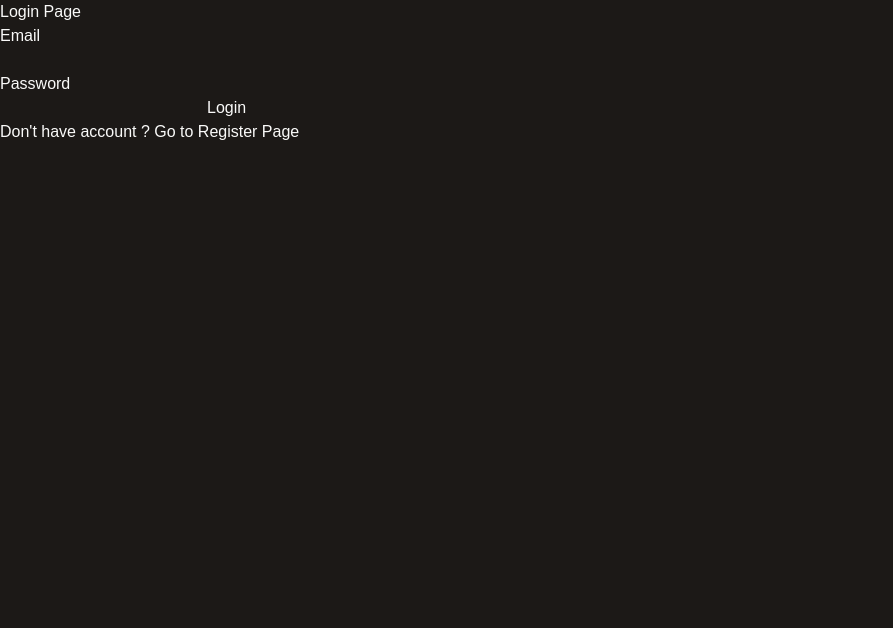
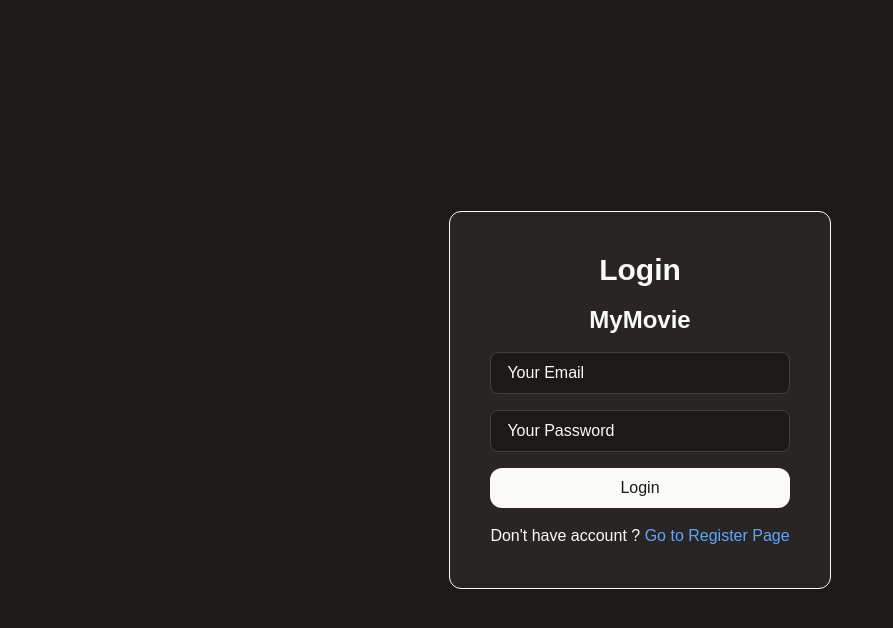
Before and after one commit to vDescent/movie-app, a Next.js app: page /pages/auth/login in a window 1280 px wide. Shown: the top 628 px of the page, without its empty margins (0-893 px from the left). Built offline with nearby package versions, Linux system fonts and the light colour scheme; no server answers.

Commit message:
ref: ref register page.tsx and login page.tsx ui

```diff
--- a/src/app/pages/auth/login/page.tsx
+++ b/src/app/pages/auth/login/page.tsx
@@ -54,21 +54,29 @@
 
 
     return (
-            <div>
-                <div>
-                    <h1>Login Page</h1>
-                    <h3 style={{margin:'0'}}>Email</h3>
-                    <input type="text" name='email' value={email} onChange={(e)=>setEmail(e.target.value)}/>
-                    {errors.email &&(
-                        <p>{errors.email}</p>
-                    )}
-                    <h3 style={{margin:'0'}}>Password</h3>
-                    <input type="password" name='password' value={password} onChange={(e)=>setPassword(e.target.value)}/>
-                    {errors.password &&(
-                        <p>{errors.password}</p>
-                    )}
-                    <button onClick={handleLogin}>Login</button>
-                    <p>Don't have account ? <Link href='/pages/auth/register'>Go to Register Page</Link></p>
+            <div className='flex justify-center items-center flex-col min-h-screen'>
+                <div className='flex flex-col gap-4 bg-surface hover:bg-surface-hover p-10 border-primary-text border-1 rounded-xl'>
+                    <h1 className='text-3xl self-center text-primary-text font-bold'>Login</h1>
+                    <h1 className='text-2xl self-center text-primary-text font-bold'>MyMovie</h1>
+                    <div>
+                        <input className='bg-background text-primary-text p-2 pl-4 placeholder-primary-text border-border border-1 rounded-lg w-full'
+                        type="text" name='email' value={email} onChange={(e)=>setEmail(e.target.value)} placeholder='Your Email'/>
+                        {errors.email &&(
+                            <p className='text-negative m-1'>{errors.email}</p>
+                        )}
+                    </div>
+                    {/* <h3 style={{margin:'0'}}>Password</h3> */}
+
+                    <div>
+                        <input className='bg-background text-primary-text p-2 pl-4 placeholder-primary-text border-border border-1 rounded-lg w-full'
+                        type="password" name='password' value={password} onChange={(e)=>setPassword(e.target.value)} placeholder='Your Password'/>
+                        {errors.password &&(
+                            <p className='text-negative m-1'>{errors.password}</p>
+                        )}
+                    </div>
+                    <button className='bg-primary-text text-background rounded-xl font-thin w-full p-2 self-center hover:bg-background hover:cursor-pointer hover:text-primary-text'
+                     onClick={handleLogin}>Login</button>
+                    <p>Don't have account ? <Link className='text-positive-text hover:text-positive-text-hover' href='/pages/auth/register'>Go to Register Page</Link></p>
                 </div>
                 {/* <button onClick={goToLogin}>Go to login</button> */}
             </div>
--- a/src/app/pages/auth/register/page.tsx
+++ b/src/app/pages/auth/register/page.tsx
@@ -1,108 +1,23 @@
 'use client';
-import React, { useState } from 'react'
-import { useRouter } from 'next/navigation'
+
 import Link from 'next/link';
-import { createUserWithEmailAndPassword } from 'firebase/auth';
-import { auth } from '@/app/firebase/Init';
-import { serverTimestamp, setDoc } from 'firebase/firestore';
-import { db } from '@/app/firebase/Init';
-// import { db } from '../../firebase/Init';
-import { doc } from 'firebase/firestore';
+import { useRegister } from './hooks/useRegister';
 
 export default function Register() {
-    const [name, setName] = useState("");
-    const [email, setEmail] = useState("");
-    const [password, setPassword] = useState("");
-    const [confirmPassword, setConfirmPassword] = useState("");
-    const [validateErrors, setValidateErrors] = useState({
-        name:"",
-        email:"",
-        password:"",
-        confirmPassword:"",
-    })
 
-    const handleRegister = async()=>{
-        const newErrors = {
-            name:"",
-            email:"",
-            password:"",
-            confirmPassword:"",
-        }
-
-        let isValid = true;
-
-        if(name === ""){
-            newErrors.name = "This field must be filled";
-            isValid = false;
-        } else if(name.length < 6){
-            newErrors.name = "Name must be more than 6 letter"
-            isValid = false;
-        }
-
-        if(email === ""){
-            newErrors.email = "This field must be filled";
-            isValid = false;
-        } else if(!email.includes('@')){
-            newErrors.email = "This section must contain @ ex: example@gmail.com"
-            isValid = false;
-        }
-
-        if(password === ""){
-            newErrors.password = "This field must be filled";
-            isValid = false;
-        } else if(password.length < 6){
-            newErrors.password = "Password must be more than 6 letter"
-            isValid = false;
-        } else if(password !== confirmPassword){
-            newErrors.password = "Password and Confirm Password must be same";
-            isValid = false;
-        }
-
-        if(confirmPassword === ""){
-            newErrors.confirmPassword = "This field must be filled";
-            isValid = false;
-        } else if(confirmPassword.length < 6){
-            newErrors.confirmPassword = "Confirm Password must be more than 6 letters"
-            isValid = false;
-        } else if(confirmPassword !== password){
-            newErrors.confirmPassword = "Password and Confirm Password must be same"
-            isValid = false;
-        }
-
-        setValidateErrors(newErrors);
-
-        if(!isValid) return;
-
-        try{
-            const userInfo = await createUserWithEmailAndPassword(auth, email, password);
-            await setDoc(doc(db, "users", userInfo.user.uid),{name, email, role:"user", createdAt: serverTimestamp()})
-            await setDoc(doc(db, "tasks", userInfo.user.uid), {createdAt: serverTimestamp()});
-            await setDoc(doc(db, "tasks", userInfo.user.uid, "tasks", "0"),
-                {
-                    value:"Create your next custom tasks",
-                    isDone:false,
-                }
-            )
-            console.log(`firestore success`);
-            console.log(userInfo);
-            alert(`Success, now go to login and login with your account`);
-        } catch (error){
-            // can add some UI fallback
-            console.log(error);
-            alert(`Error Message: ${error}`);
-        }
-    }
+    const { name, email, password, confirmPassword, validateErrors, isLoading, setName, setEmail, setPassword, setConfirmPassword, handleRegister,} = useRegister();
 
     return (
         <div  className='flex justify-center items-center flex-col min-h-screen'>
             <div className='flex flex-col gap-4 bg-surface hover:bg-surface-hover p-10 border-primary-text border-1 rounded-xl'>
                 <h1 className='text-2xl font-bold text-primary-text self-center'>MyMovie</h1>
+                {/* <p className='text-primary-text self-center'>Collection of your favorite movie</p> */}
                 <h1 className='text-2xl font-bold text-primary-text self-center'>Register</h1>
                 <div>
                     <input className='bg-background text-primary-text p-2 pl-4 placeholder-primary-text border-border border-1 rounded-lg w-full'
                     placeholder='Your name' type="text" name='name' value={name} onChange={(e)=> setName(e.target.value)}/>
                     {validateErrors.name &&(
-                        <p className='text-negative m-1'>{validateErrors.name}</p>
+                        <p className='text-negative m-0'>{validateErrors.name}</p>
                     )}
                 </div>
 
--- a/src/app/pages/auth/register/validation/registerValidation.ts
+++ b/src/app/pages/auth/register/validation/registerValidation.ts
@@ -30,9 +30,9 @@
 
     if(form.email === ''){
         errors.email = 'This field must be filled';
-    } else if(form.name.length < 8){
-        errors.email = 'Name must be more than 8 letters';
-    } else if(form.name.includes('@')){
+    } else if(form.email.length < 8){
+        errors.email = 'Email must be more than 8 letters';
+    } else if(!form.email.includes('@')){
         errors.email = 'This section must contain @ ex: example@gmail.com'
     }
 
```
